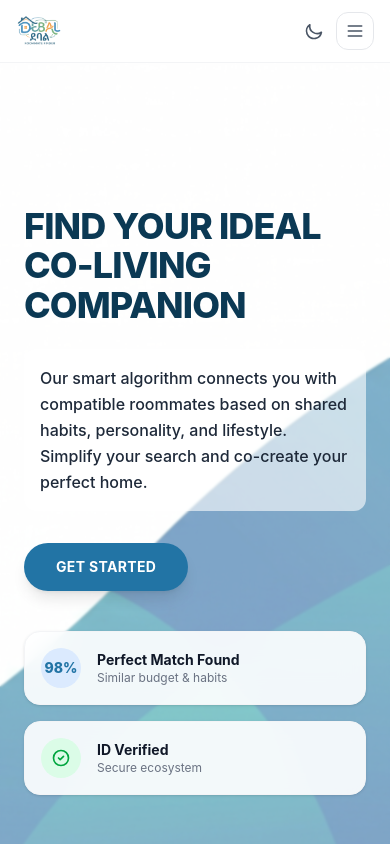
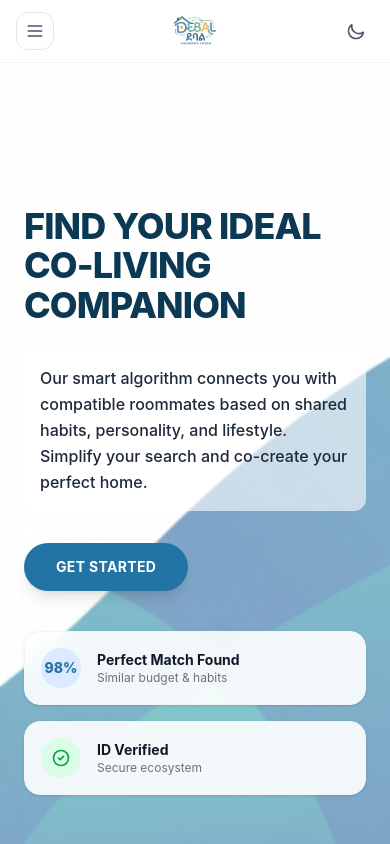
Before and after one commit to Natnael9/Debal, a React (Vite) app in the folder frontend/: page / in a window 390 px wide. Shown: the top 844 px of the page. Built offline with nearby package versions, Linux system fonts and the light colour scheme; no server answers.

Commit message:
style(navbar): center logo on mobile and place hamburger menu on the left

```diff
--- a/frontend/src/components/common/Navbar.jsx
+++ b/frontend/src/components/common/Navbar.jsx
@@ -54,7 +54,30 @@ function Navbar() {
     <nav className="sticky top-0 z-50 w-full border-b border-gray-100 bg-white/95 backdrop-blur-md">
       <div className="mx-auto flex max-w-7xl items-center justify-between px-4 py-3 sm:px-6 lg:px-8">
 
-        {/* Logo - click navigates to Dashboard if signed in, or Landing Page if guest */}
+        {/* ================================
+            MOBILE HAMBURGER BUTTON (LEFT on mobile)
+        ================================= */}
+        <div className="flex md:hidden items-center justify-start w-9">
+          <button
+            type="button"
+            onClick={() => setIsMenuOpen(!isMenuOpen)}
+            className="rounded-xl border border-gray-200 p-2 text-gray-600 hover:bg-gray-50 focus:outline-none"
+            aria-label="Toggle navigation menu"
+          >
+            {isMenuOpen ? (
+              <svg className="h-5 w-5" fill="none" viewBox="0 0 24 24" stroke="currentColor">
+                <path strokeLinecap="round" strokeLinejoin="round" strokeWidth={2} d="M6 18L18 6M6 6l12 12" />
+              </svg>
+            ) : (
+              <svg className="h-5 w-5" fill="none" viewBox="0 0 24 24" stroke="currentColor">
+                <path strokeLinecap="round" strokeLinejoin="round" strokeWidth={2} d="M4 6h16M4 12h16M4 18h16" />
+              </svg>
+            )}
+          </button>
+        </div>
+
+        {/* Logo - Centered on mobile, Left on desktop */}
+        <div className="flex-1 md:flex-initial flex items-center justify-center md:justify-start">
           <NavLink
             to={isAuthenticated ? "/app/dashboard" : "/"}
             className="flex items-center gap-2"
@@ -66,6 +89,7 @@ function Navbar() {
               className="h-8 w-auto object-contain"
             />
           </NavLink>
+        </div>
 
         {/* ================================
             DESKTOP NAVIGATION
@@ -250,25 +274,10 @@ function Navbar() {
         </div>
 
         {/* ================================
-            MOBILE HAMBURGER BUTTON
+            MOBILE THEME TOGGLE (RIGHT on mobile)
         ================================= */}
-        <div className="flex md:hidden items-center gap-1">
+        <div className="flex md:hidden items-center justify-end w-9">
           <ThemeToggle />
-          <button
-            type="button"
-            onClick={() => setIsMenuOpen(!isMenuOpen)}
-            className="rounded-xl border border-gray-200 p-2 text-gray-600 hover:bg-gray-50 focus:outline-none"
-          >
-            {isMenuOpen ? (
-              <svg className="h-5 w-5" fill="none" viewBox="0 0 24 24" stroke="currentColor">
-                <path strokeLinecap="round" strokeLinejoin="round" strokeWidth={2} d="M6 18L18 6M6 6l12 12" />
-              </svg>
-            ) : (
-              <svg className="h-5 w-5" fill="none" viewBox="0 0 24 24" stroke="currentColor">
-                <path strokeLinecap="round" strokeLinejoin="round" strokeWidth={2} d="M4 6h16M4 12h16M4 18h16" />
-              </svg>
-            )}
-          </button>
         </div>
       </div>
 
```
Lines whose indentation alone changed are shown as unchanged.
